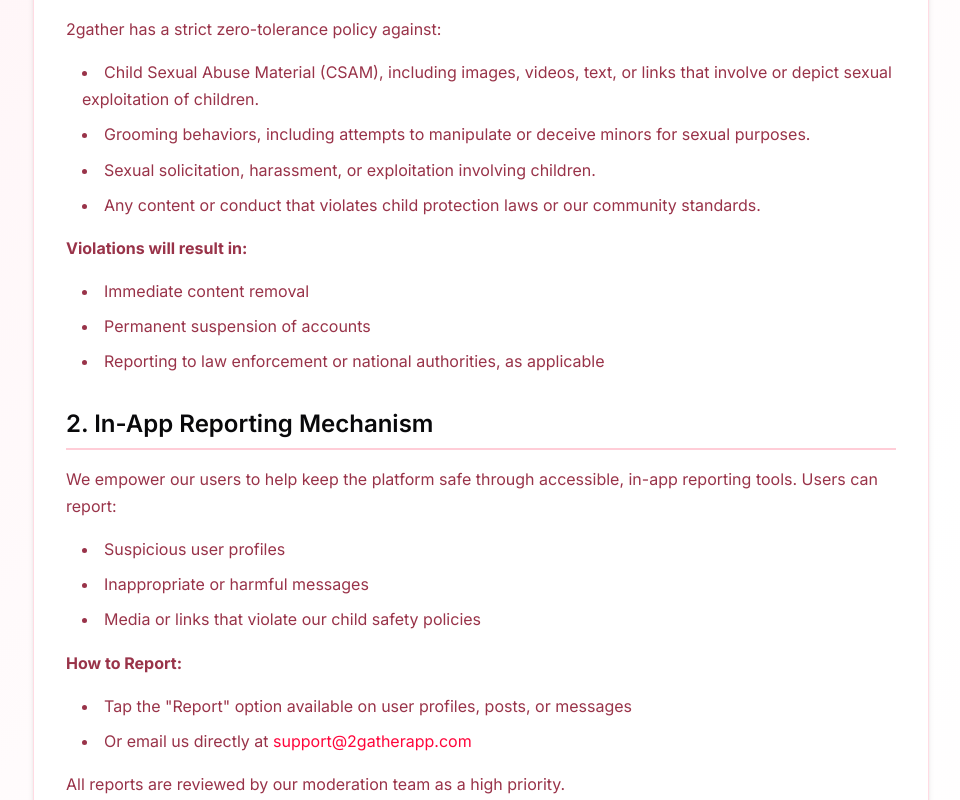
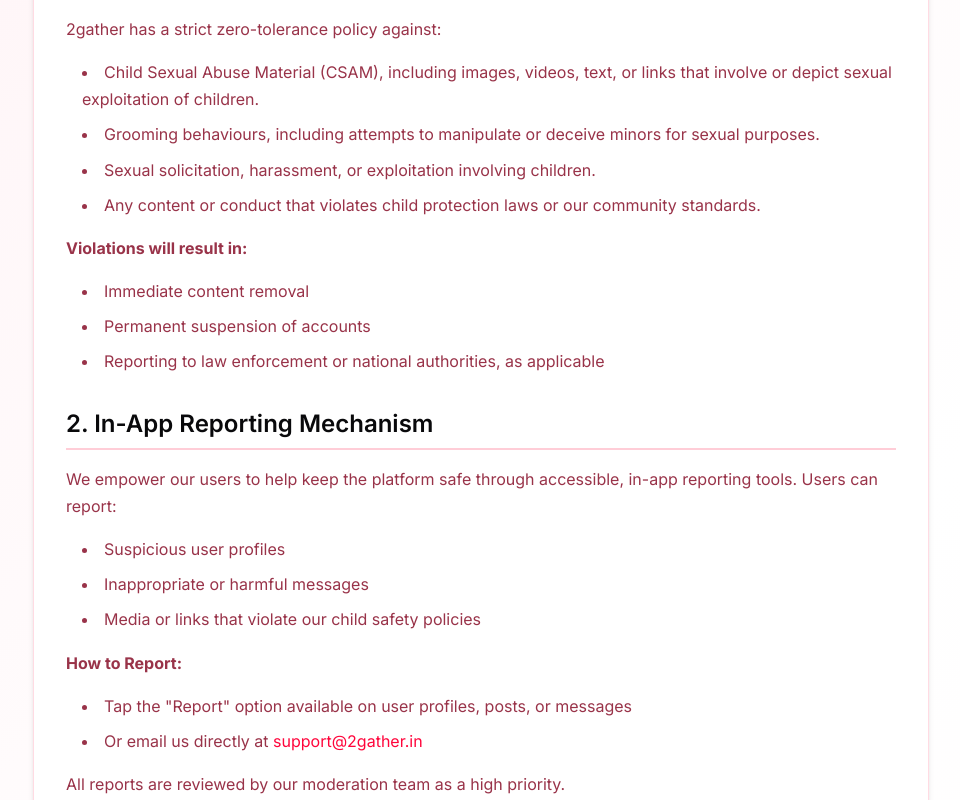
Before and after one commit to KeshavDev15/2gather.in, a Next.js app: page /child-safety-policy in a window 1280 px wide. Shown: the part 420-1220 px from the top of the page, without its empty margins (159-1119 px from the left). Built offline with nearby package versions, Linux system fonts and the light colour scheme.

Commit message:
Update page.tsx
Update support email

```diff
--- a/src/app/child-safety-policy/page.tsx
+++ b/src/app/child-safety-policy/page.tsx
@@ -36,7 +36,7 @@
                 </p>
                 <ul className="list-disc list-inside space-y-2 ml-4">
                   <li>Child Sexual Abuse Material (CSAM), including images, videos, text, or links that involve or depict sexual exploitation of children.</li>
-                  <li>Grooming behaviors, including attempts to manipulate or deceive minors for sexual purposes.</li>
+                  <li>Grooming behaviours, including attempts to manipulate or deceive minors for sexual purposes.</li>
                   <li>Sexual solicitation, harassment, or exploitation involving children.</li>
                   <li>Any content or conduct that violates child protection laws or our community standards.</li>
                 </ul>
@@ -69,7 +69,7 @@
                 </p>
                 <ul className="list-disc list-inside space-y-2 ml-4">
                   <li>Tap the &quot;Report&quot; option available on user profiles, posts, or messages</li>
-                  <li>Or email us directly at <a href="mailto:support@2gatherapp.com" className="legal-link">support@2gatherapp.com</a></li>
+                  <li>Or email us directly at <a href="mailto:support@2gather.in" className="legal-link">support@2gather.in</a></li>
                 </ul>
                 <p>
                   All reports are reviewed by our moderation team as a high priority.
```
